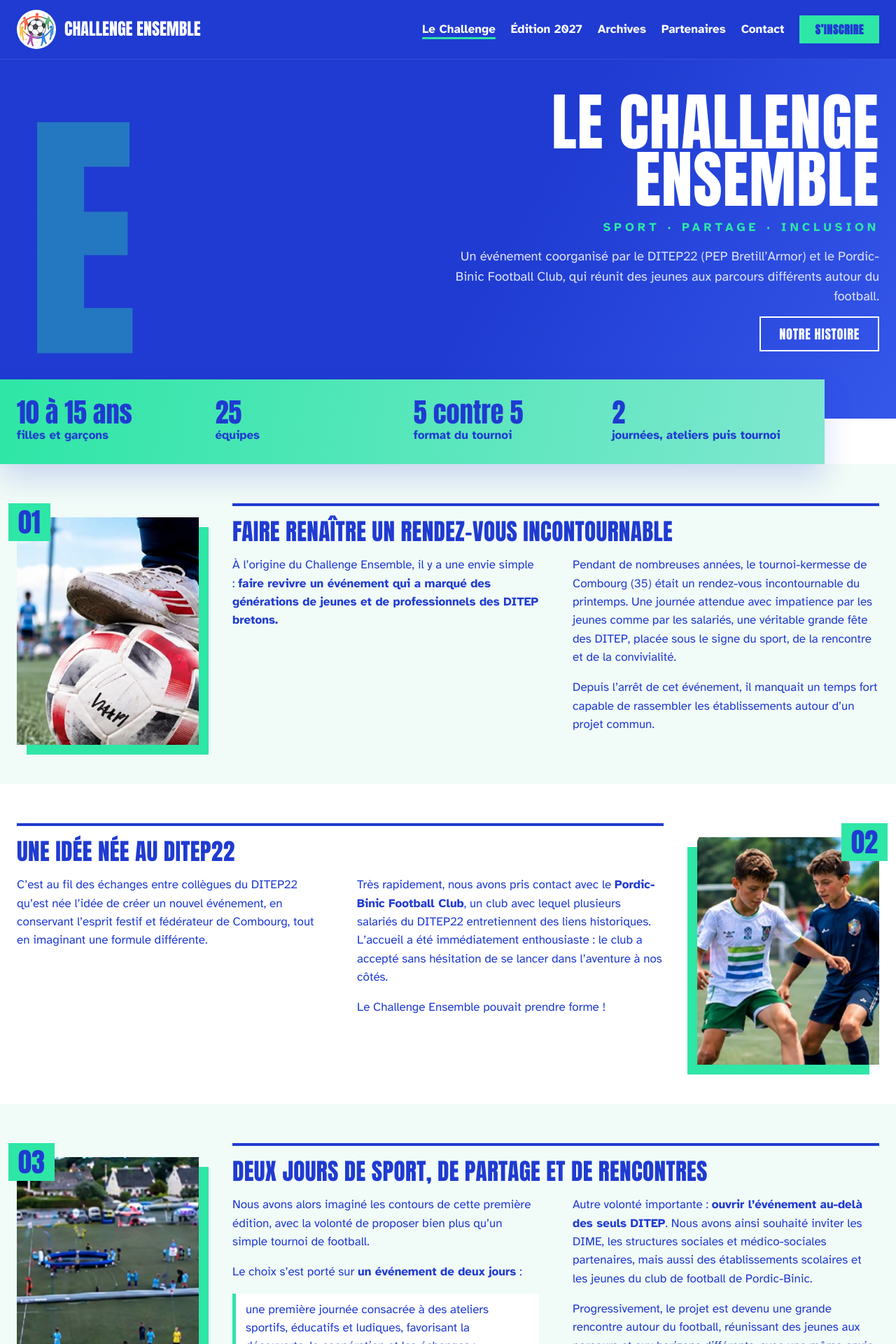
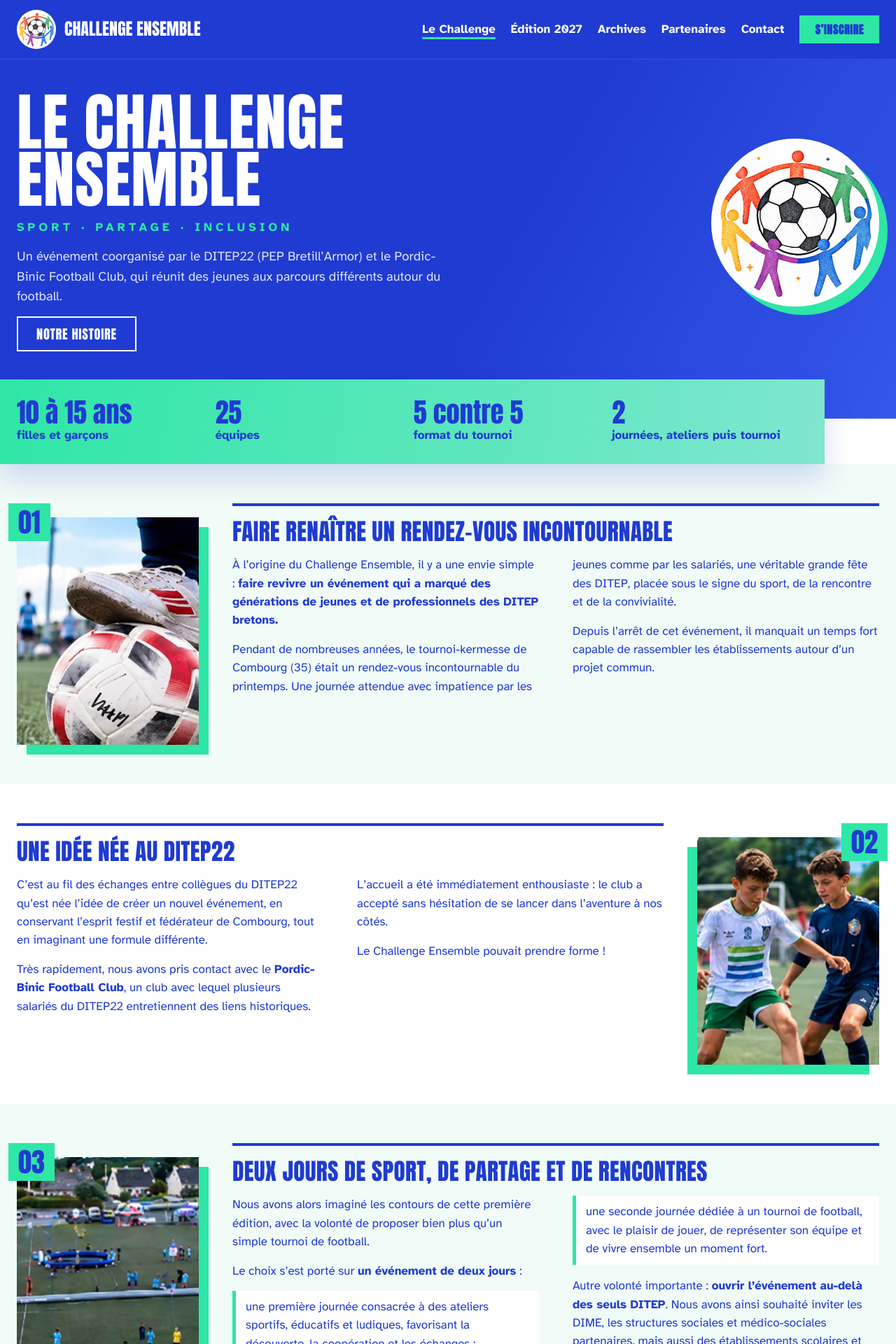
Before and after one commit to PEPBA2235/challenge-ensemble, a Jekyll site: the page built from le-challenge.html, in a window 1280 px wide. Shown: the top 1920 px of the page at 70% size. Built offline with Jekyll 4.4.1, drawn with Linux system fonts in a browser that asks for light colours.

Commit message:
Add files via upload

```diff
--- a/assets/style.css
+++ b/assets/style.css
@@ -185,8 +185,9 @@ a.partenaire:hover .partenaire-nom{text-decoration:underline}
 
 /* Ouverture */
 .pc-hero{position:relative;background:linear-gradient(120deg,var(--bleu) 55%,#3557ea);color:var(--blanc);overflow:hidden}
-.pc-lettre{position:absolute;left:3%;top:50%;transform:translateY(-50%);font-family:var(--titres);font-size:clamp(14rem,30vw,26rem);line-height:.8;color:var(--menthe);opacity:.35;pointer-events:none}
-.pc-hero-texte{position:relative;text-align:right;display:flex;flex-direction:column;align-items:flex-end;gap:14px;padding-top:48px;padding-bottom:96px}
+.pc-hero-grille{display:flex;align-items:center;justify-content:space-between;gap:40px;padding-top:48px;padding-bottom:96px}
+.pc-hero-texte{position:relative;display:flex;flex-direction:column;align-items:flex-start;gap:14px}
+.pc-hero-logo{width:clamp(140px,20vw,240px);aspect-ratio:1;border-radius:50%;background:#fff;padding:10px;object-fit:contain;box-shadow:12px 12px 0 var(--menthe);flex:none}
 .pc-hero h1{font-size:clamp(2.8rem,7vw,5.6rem);line-height:.92}
 .pc-sur-titre{margin:0;font-weight:700;letter-spacing:.3em;text-transform:uppercase;color:var(--menthe)}
 .pc-intro{margin:0;max-width:52ch;font-size:1.15rem;color:var(--texte-sur-bleu)}
@@ -216,7 +217,9 @@ a.partenaire:hover .partenaire-nom{text-decoration:underline}
 .pc-ch-logos img{max-height:52px;max-width:100%;object-fit:contain}
 .pc-ch-texte{border-top:4px solid var(--bleu);padding-top:20px}
 .pc-colonnes{column-count:2;column-gap:48px}
-.pc-colonnes p,.pc-colonnes ul{break-inside:avoid}
+.pc-colonnes{column-fill:balance}
+.pc-colonnes p{orphans:3;widows:3;margin:0 0 .9em}
+.pc-colonnes > :first-child{margin-top:0}
 .pc-colonnes ul{list-style:none;padding:0;margin:0 0 1em}
 .pc-colonnes li{background:var(--clair-bleu);border-left:5px solid var(--menthe);padding:10px 14px;margin:0 0 8px;break-inside:avoid}
 .pc-ch:nth-of-type(even) .pc-colonnes li{background:var(--blanc)}
@@ -265,7 +268,7 @@ a.partenaire:hover .partenaire-nom{text-decoration:underline}
   .pc-ch-media{max-width:300px}
   .pc-ch-inverse .pc-ch-media .pc-num{left:-12px;right:auto}
   .pc-qui-grille{grid-template-columns:1fr}
+  .pc-hero-logo{display:none}
   .pc-bande-inner{width:94%;padding:24px;grid-template-columns:repeat(2,minmax(0,1fr))}
   .pc-repere b{font-size:2rem}
-  .pc-lettre{font-size:14rem;left:-10px}
 }
--- a/le-challenge.html
+++ b/le-challenge.html
@@ -7,12 +7,13 @@ titre: Le Challenge
 
 <!-- Ouverture -->
 <section class="pc-hero">
-  <span class="pc-lettre" aria-hidden="true">E</span>
-  <div class="conteneur pc-hero-texte">
+  <div class="conteneur pc-hero-grille"><div class="pc-hero-texte">
     <h1>Le Challenge<br>Ensemble</h1>
     <p class="pc-sur-titre">Sport · Partage · Inclusion</p>
     <p class="pc-intro">{{ c.intro }}</p>
     <a class="bouton bouton-contour" href="#histoire">Notre histoire</a>
+  </div>
+  {% if site.data.general.logo != blank %}<img class="pc-hero-logo" src="{{ site.data.general.logo }}" alt="">{% endif %}
   </div>
 </section>
 {% if c.reperes.size > 0 %}
```
